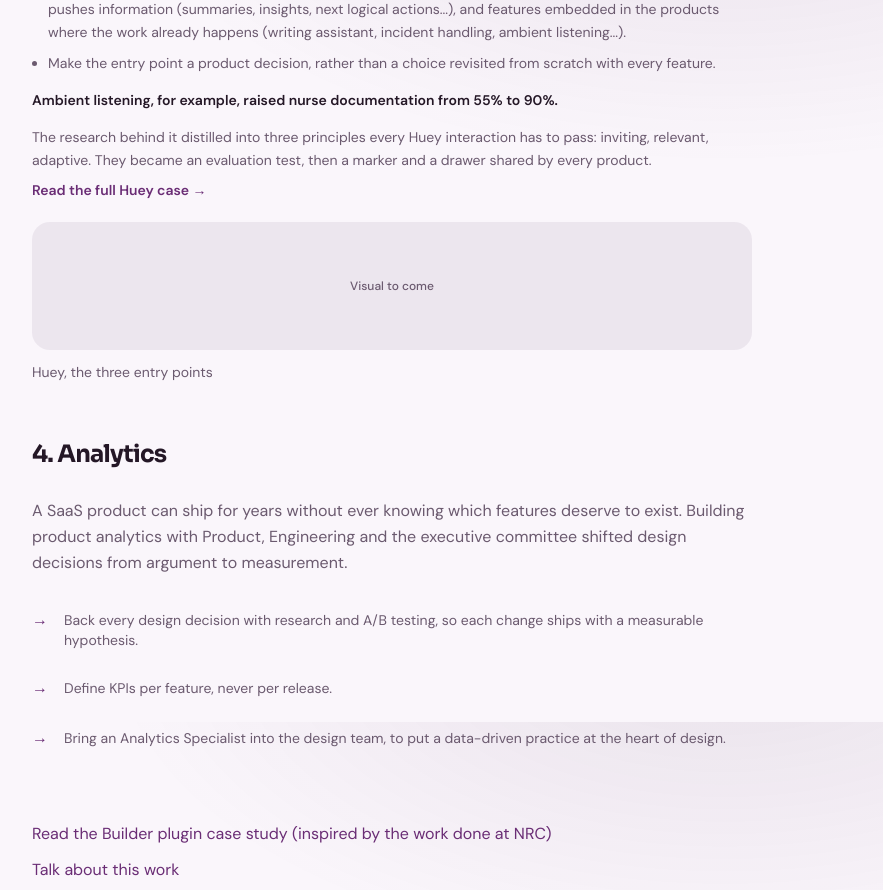
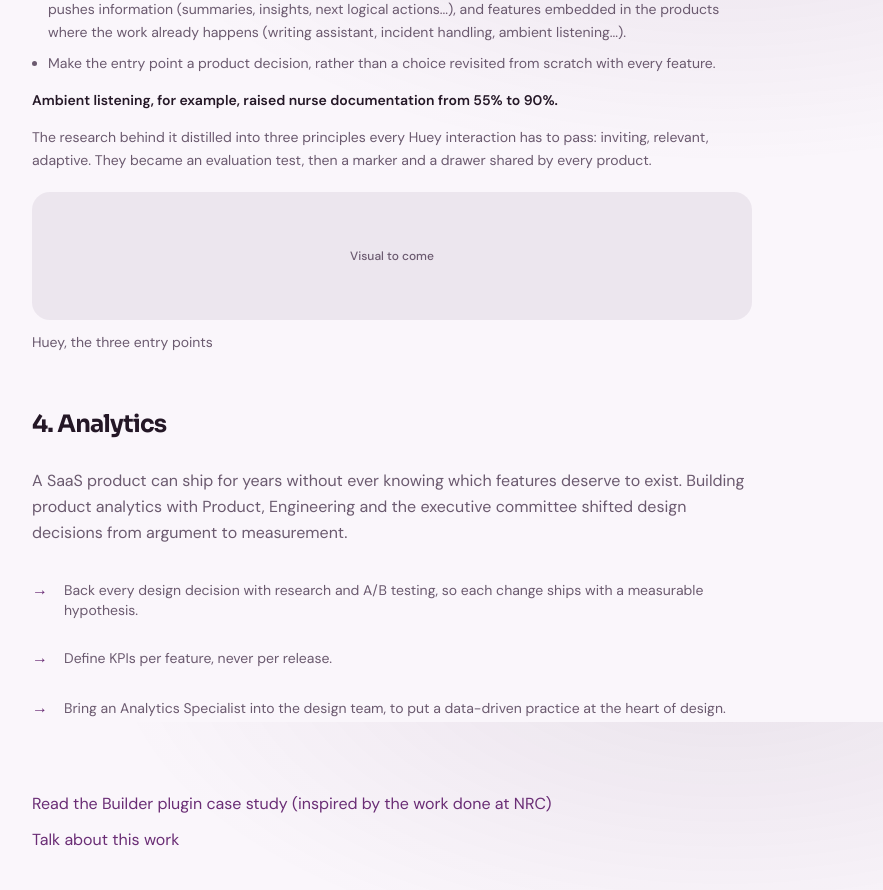
Before and after one commit to ClementPZ/clementpz-portfolio, a Next.js app: page /nrc in a window 1280 px wide. Shown: the part 4878-5768 px from the top of the page, without its empty margins (248-1131 px from the left). Built offline with nearby package versions, Linux system fonts and the light colour scheme.

Commit message:
Reword the Huey outcome, drop the Huey link from the NRC case

```diff
--- a/src/components/NrcContent.tsx
+++ b/src/components/NrcContent.tsx
@@ -224,18 +224,11 @@ export function NrcContent() {
                   </p>
                 )}
                 {c.more && (
-                  <div className="mt-4">
-                    <p className="text-sm leading-relaxed" style={{ color: "var(--text-muted)" }}>
-                      {c.more.body}
-                    </p>
-                    <Link
-                      href="/nrc/huey"
-                      className="inline-block mt-2 text-sm font-semibold hover:underline"
-                      style={{ color: "var(--accent)" }}
-                    >
-                      {c.more.cta} →
-                    </Link>
-                  </div>
+                  // Pas de lien vers /nrc/huey pour l'instant : la page reste en ligne
+                  // mais n'est joignable que par son URL (decision du 8 oct).
+                  <p className="mt-4 text-sm leading-relaxed" style={{ color: "var(--text-muted)" }}>
+                    {c.more.body}
+                  </p>
                 )}
                 <div className="mt-5">
                   <Figure label={t.figureLabel} caption={c.figure} />
```
